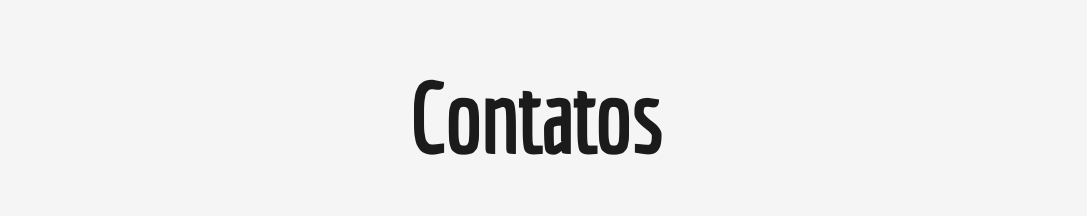
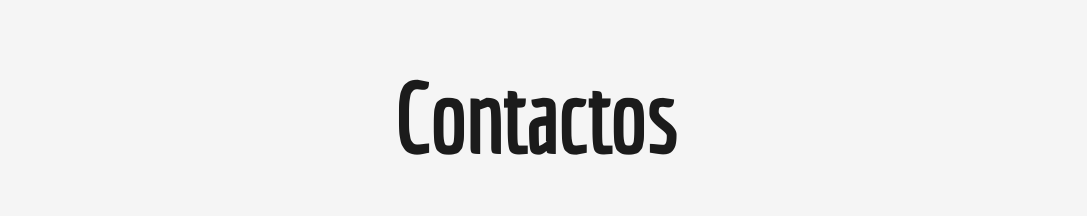
Before and after one commit to dopelyner/bernardo-santo-tirso, a Next.js app: page /contacts in a window 1280 px wide. Shown: the part 805-1021 px from the top of the page, without its empty margins (96-1183 px from the left). Built offline with nearby package versions, Linux system fonts and the light colour scheme.

Commit message:
fix typos

```diff
--- a/src/constants/index.js
+++ b/src/constants/index.js
@@ -323,7 +323,7 @@ export const quotes = {
         line3: "Descansa entretanto",
     },
     quote3: {
-        line1: "Partilha os teus afectos",
+        line1: "Partilha os teus afetos",
         line2: "Exprime os teus sentimentos",
         line3: "Deixa a tua marca",
     },
--- a/src/pages/biography.js
+++ b/src/pages/biography.js
@@ -84,7 +84,7 @@ const Biography = () => {
                 </section>
 
                 <div className='flex flex-col items-center justify-center mt-40 mb-20 '>
-                    <h3 className='text-5xl italic '>Projectos</h3>
+                    <h3 className='text-5xl italic '>Projetos</h3>
                     <SeparatorBar size="big" className="pt-6" />
 
                     <div className='flex flex-row xl:flex-col gap-20'>
--- a/src/pages/contacts.js
+++ b/src/pages/contacts.js
@@ -120,7 +120,7 @@ const contacts = () => {
     return (
         <>
             <Head>
-                <title>Bernardo Santo Tirso | Contatos</title>
+                <title>Bernardo Santo Tirso | Contactos</title>
                 <meta name="Bernardo Santo Tirso" content='Contatos...' />
             </Head>
 
@@ -146,7 +146,7 @@ const contacts = () => {
                     <SeparatorBar size="big" />
 
                     <AnimatedText
-                        text="Contatos"
+                        text="Contactos"
                         className='w-full lg:text-7xl md:text-6xl sm:text-5xl xs:text-6xl text-center'
                     />
 
```
